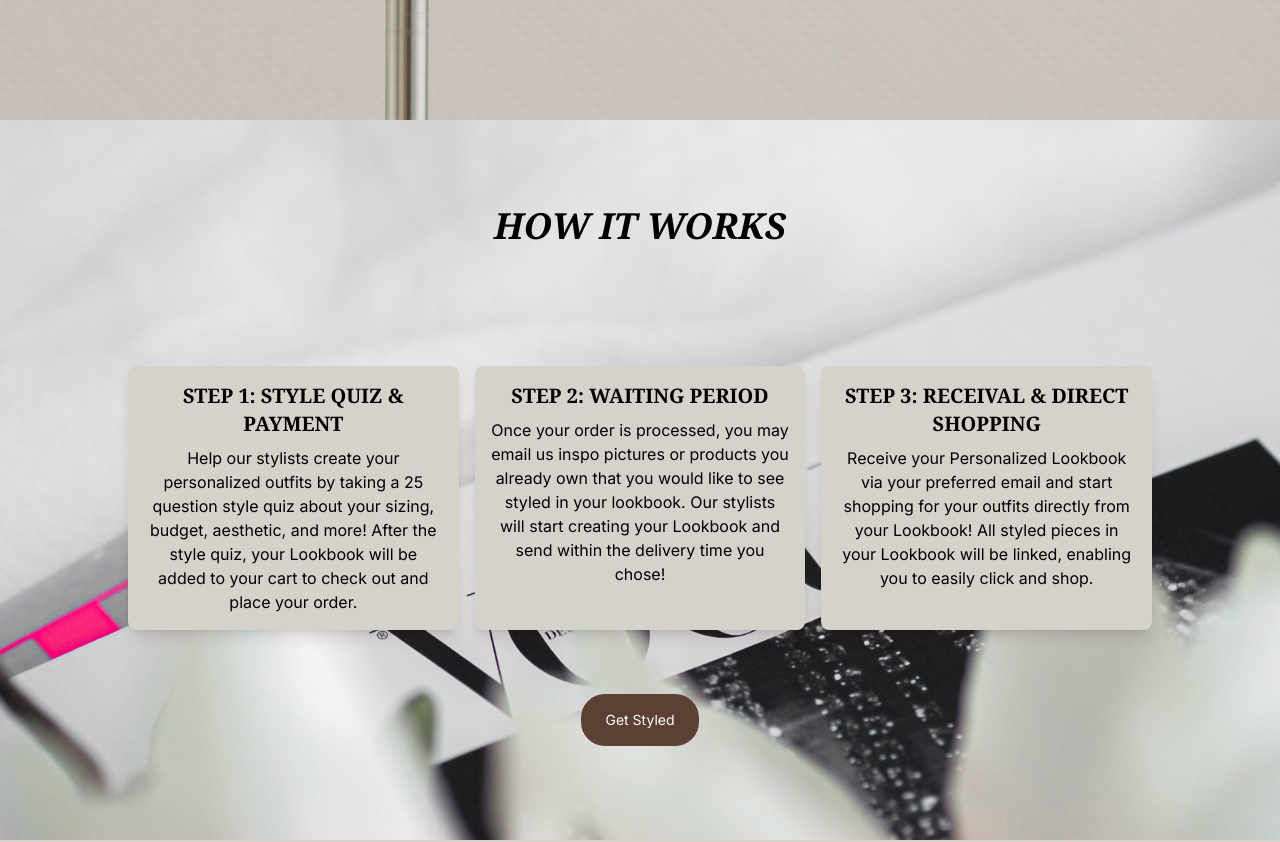
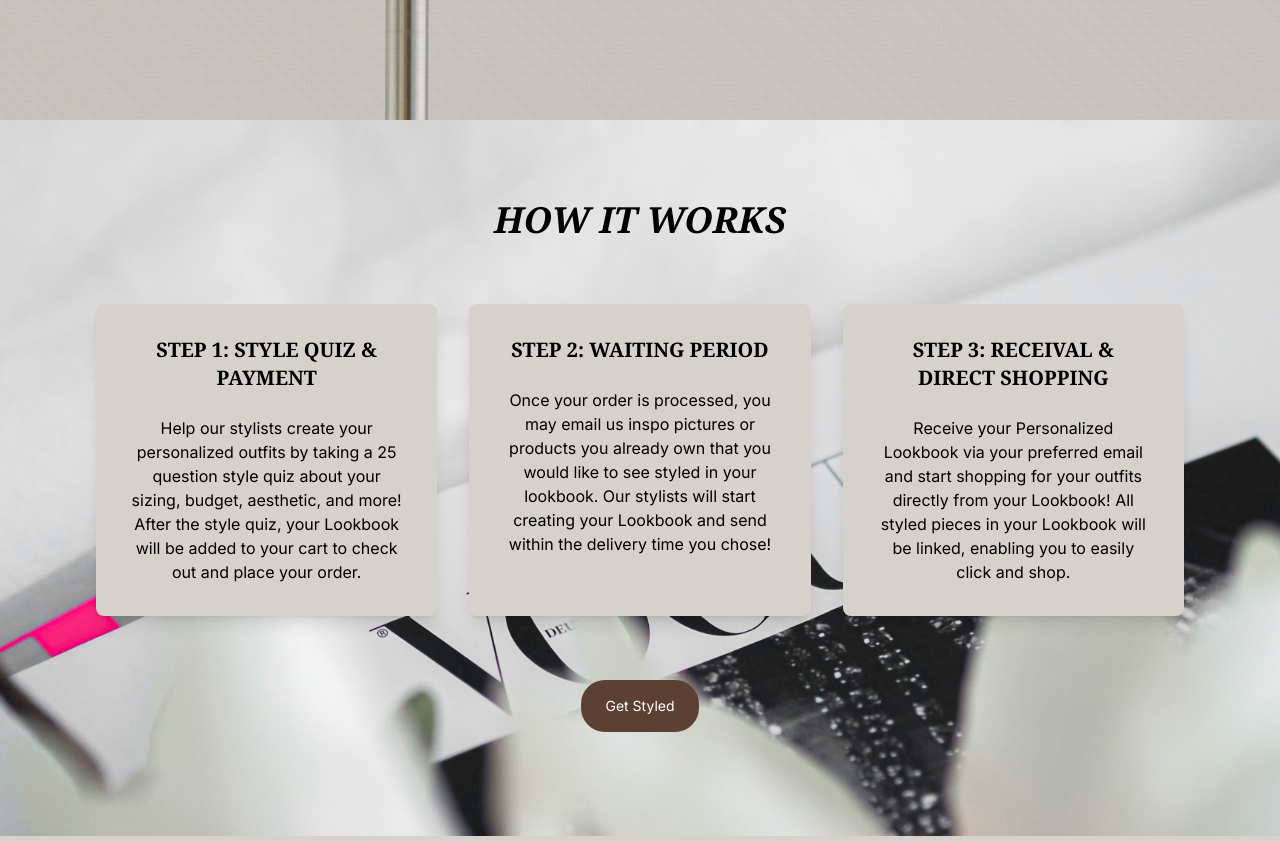
Before and after one commit to HikmaAnwar/boptii-fitss, a Next.js app: page / in a window 1280 px wide. Shown: the part 680-1522 px from the top of the page. Built offline with nearby package versions, Linux system fonts and the light colour scheme.

Commit message:
feat: add initial navigation bar component and home page with hero and how-it-works sections

```diff
--- a/src/app/home/page.jsx
+++ b/src/app/home/page.jsx
@@ -7,6 +7,8 @@ const Home = () => {
     <div className="bg-white">
       {/* Hero Section */}
       <div className="relative h-screen w-full overflow-hidden">
+        {/* Background Image - Absolute positioned to fill only hero section */}
+        <div className="absolute inset-0">
           <Image
             src="/assets/wardrobe2.jpg"
             alt="wardrobe img"
@@ -15,6 +17,7 @@ const Home = () => {
             priority={true}
             className="w-full h-full"
           />
+        </div>
         {/* Sand Grain Overlay */}
         <style jsx>{`
           @keyframes sandMotion {
@@ -54,8 +57,9 @@ const Home = () => {
             opacity: 0.7
           }}
         ></div>
-        <div className="absolute inset-0 flex flex-col items-center justify-center px-4 pt-24 md:pt-44 text-center z-10">
-          <p className="text-black font-bold text-2xl sm:text-3xl md:text-4xl font-serif mt-8 mb-6">
+        {/* Content - Absolute positioned within hero section */}
+        <div className="absolute inset-0 flex flex-col items-center justify-center px-4 sm:px-6 text-center z-10">
+          <p className="text-black font-bold text-xl sm:text-2xl md:text-3xl lg:text-4xl font-serif mt-4 sm:mt-8 mb-4 sm:mb-6">
             VIRTUAL WARDROBE STYLING
           </p>
           <Link
@@ -65,7 +69,7 @@ const Home = () => {
           >
             By Hikma Anwar
           </Link>
-          <Link href="/services">
+          <Link href="/services" className="mb-10 sm:mb-12 md:mb-0">
             <button className="bg-brown-dark text-white p-2 sm:p-3 pl-4 sm:pl-6 pr-4 sm:pr-6 pt-3 sm:pt-4 pb-3 sm:pb-4 rounded-3xl text-sm sm:text-md my-6">
               Get Styled
             </button>
@@ -74,22 +78,26 @@ const Home = () => {
       </div>
 
       {/* How It Works Section */}
-      <div className="py-0 px-0">
-        <div className="relative">
+      <div className="relative w-full">
+        {/* Background Image */}
+        <div className="absolute inset-0 z-0">
           <Image
             src="/assets/vogue.jpg"
             alt="vogue cover"
-            layout="responsive"
-            width={1500}
-            height={2000}
+            layout="fill"
+            objectFit="cover"
+            className="opacity-100"
           />
-          <div className="absolute inset-0 flex flex-col items-center justify-center px-4 pt-16 md:pt-24 mt-4 pb-16 md:pb-24">
-            <p className="italic font-semibold font-serif text-black text-2xl sm:text-3xl md:text-4xl mb-8 md:mb-16 pb-8 md:pb-14">
+        </div>
+
+        {/* Content - Relative positioned so it dictates height */}
+        <div className="relative z-10 flex flex-col items-center justify-center px-3 sm:px-4 py-8 sm:py-16 md:py-20">
+          <p className="italic font-semibold font-serif text-black text-xl sm:text-2xl md:text-3xl lg:text-4xl mb-8 md:mb-16">
             HOW IT WORKS
           </p>
-            <div className="flex flex-col space-y-6 md:flex-row md:space-y-0 md:space-x-4 pb-4 w-full max-w-5xl">
-              <div className="bg-colors-broken-white p-4 rounded-lg shadow-lg flex-1">
-                <h3 className="text-lg sm:text-xl text-center text-black font-serif font-semibold">
+          <div className="flex flex-col space-y-6 sm:space-y-8 md:flex-row md:space-y-0 md:space-x-8 pb-4 w-full max-w-6xl px-3 sm:px-6 md:px-8">
+            <div className="bg-colors-broken-white p-4 sm:p-6 md:p-8 rounded-lg shadow-lg flex-1">
+              <h3 className="text-base sm:text-lg md:text-xl text-center text-black font-serif font-semibold pb-3 sm:pb-4">
                 STEP 1: STYLE QUIZ & PAYMENT
               </h3>
               <p className="mt-2 text-center text-black font-san text-sm sm:text-base">
@@ -99,8 +107,8 @@ const Home = () => {
                 your cart to check out and place your order.
               </p>
             </div>
-              <div className="bg-colors-broken-white p-4 rounded-lg shadow-lg flex-1">
-                <h3 className="text-lg sm:text-xl text-center text-black font-serif font-semibold">
+            <div className="bg-colors-broken-white p-4 sm:p-6 md:p-8 rounded-lg shadow-lg flex-1">
+              <h3 className="text-base sm:text-lg md:text-xl text-center text-black font-serif font-semibold pb-3 sm:pb-4">
                 STEP 2: WAITING PERIOD
               </h3>
               <p className="mt-2 text-center text-black font-san text-sm sm:text-base">
@@ -110,8 +118,8 @@ const Home = () => {
                 Lookbook and send within the delivery time you chose!
               </p>
             </div>
-              <div className="bg-colors-broken-white p-4 rounded-lg shadow-lg flex-1">
-                <h3 className="text-lg sm:text-xl font-semibold font-serif text-center text-black">
+            <div className="bg-colors-broken-white p-4 sm:p-6 md:p-8 rounded-lg shadow-lg flex-1">
+              <h3 className="text-base sm:text-lg md:text-xl font-semibold font-serif text-center text-black pb-3 sm:pb-4">
                 STEP 3: RECEIVAL & DIRECT SHOPPING
               </h3>
               <p className="mt-2 text-center text-black font-san text-sm sm:text-base">
@@ -130,7 +138,6 @@ const Home = () => {
         </div>
       </div>
     </div>
-    </div>
   );
 };
 
--- a/src/components/nav/page.js
+++ b/src/components/nav/page.js
@@ -19,7 +19,7 @@ const NavBar = ({ cartItemCount }) => {
   };
 
   return (
-    <nav className="fixed p-4 top-0 left-0 w-full z-10 bg-white bg-opacity-10 shadow-md backdrop-blur-md transition-all duration-300">
+    <nav className="fixed p-4 top-0 left-0 w-full z-50 bg-white bg-opacity-10 shadow-md backdrop-blur-md transition-all duration-300">
       <div className="flex flex-col md:flex-row justify-between items-center max-w-screen-xl mx-auto px-4 w-full h-20">
         {/* Logo and Mobile Menu Toggle */}
         <div className="flex justify-between items-center w-full md:w-auto">
```
Lines whose indentation alone changed are shown as unchanged.
